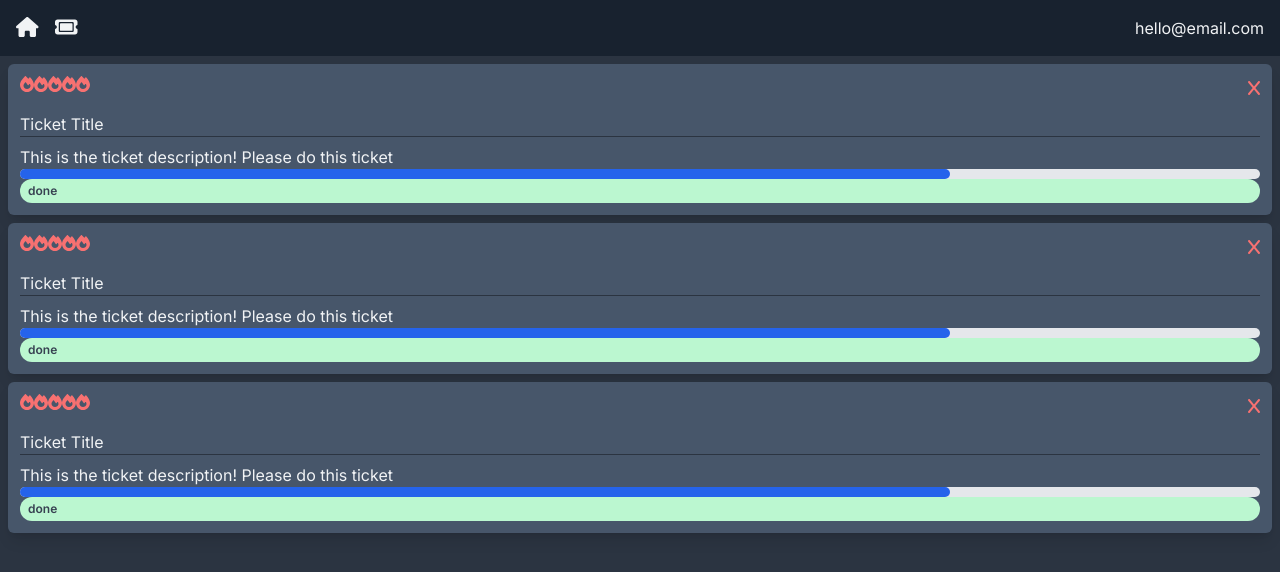
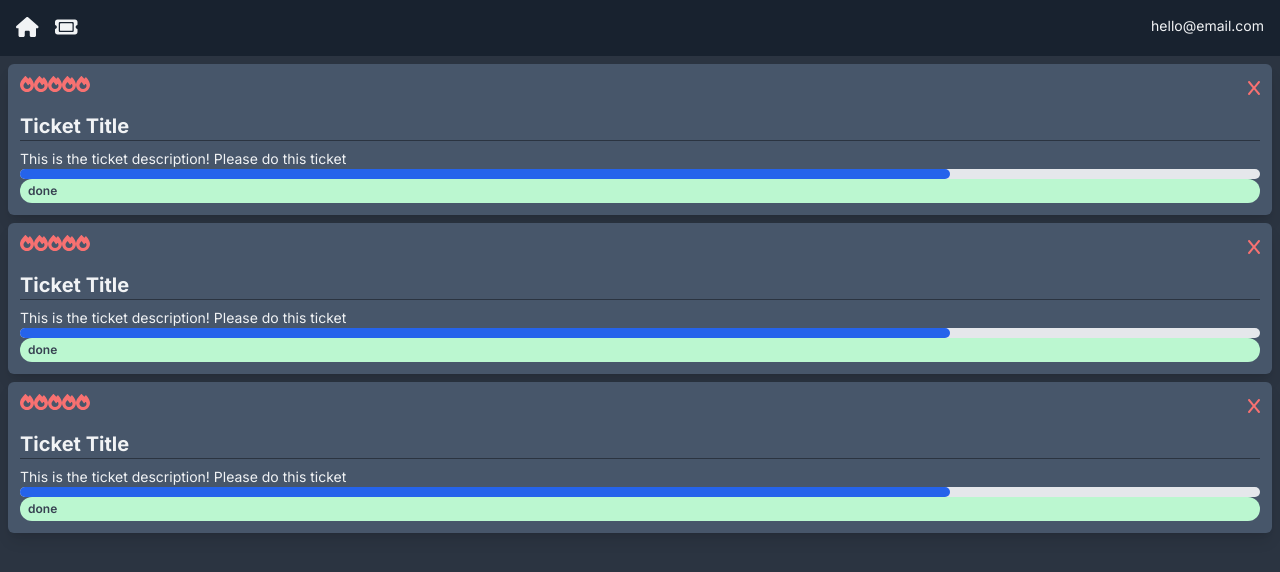
Before and after one commit to ekdeguzm/ticketing-app, a Next.js app in the folder ticket-app/: page / in a window 1280 px wide. Shown: the top 572 px of the page. Built offline with nearby package versions, Linux system fonts and the light colour scheme.

Commit message:
style text

```diff
--- a/ticket-app/app/globals.css
+++ b/ticket-app/app/globals.css
@@ -1,6 +1,35 @@
 @tailwind base;
 @tailwind components;
 @tailwind utilities;
+
+@layer base {
+  h1,
+  h2,
+  h3,
+  h4 {
+    @apply font-bold;
+  }
+
+  h1 {
+    @apply text-4xl;
+  }
+
+  h2 {
+    @apply text-3xl;
+  }
+
+  h3 {
+    @apply text-2xl;
+  }
+
+  h4 {
+    @apply text-xl;
+  }
+
+  p {
+    @apply text-sm text-default-text;
+  }
+}
 
 @layer components {
   .icon {
```
